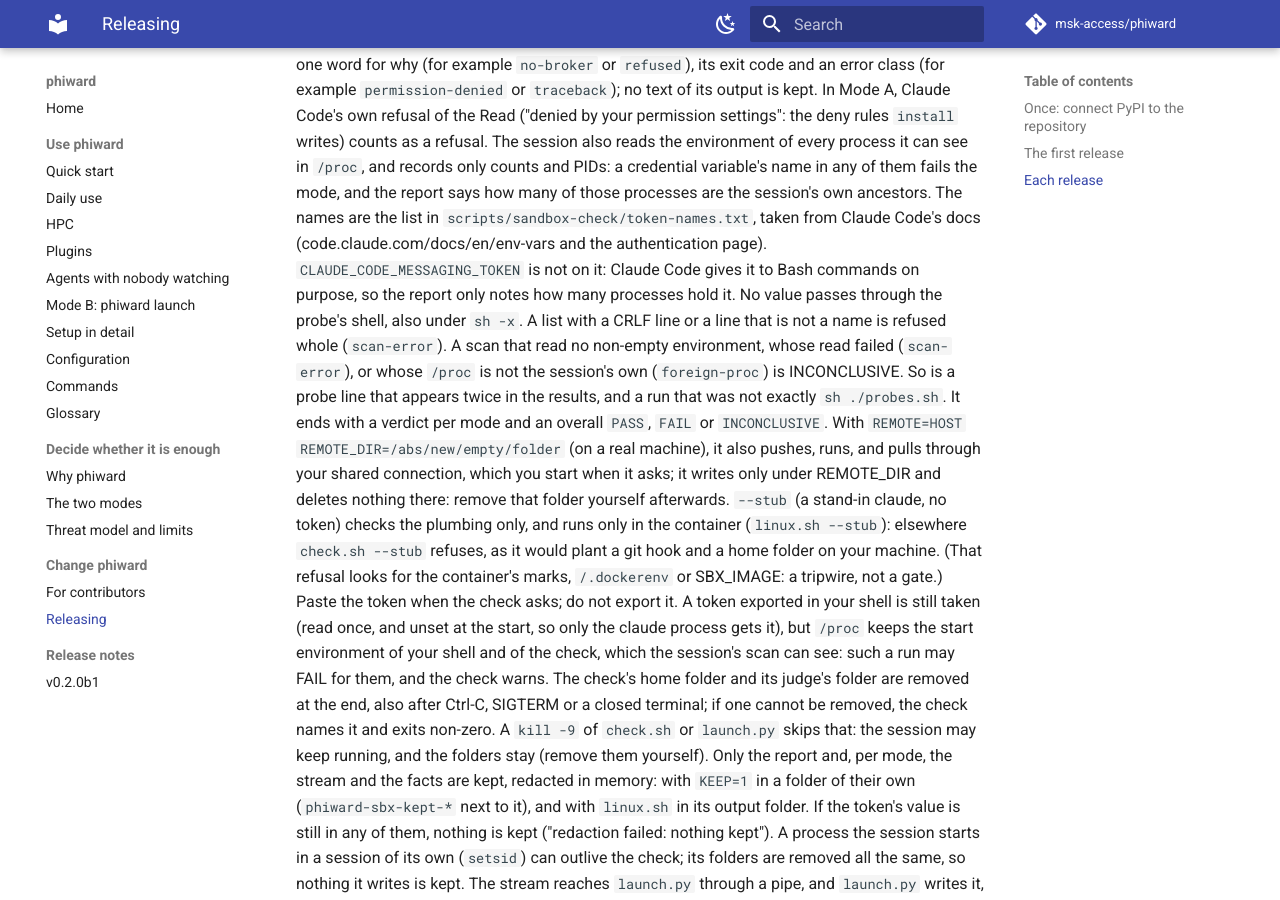
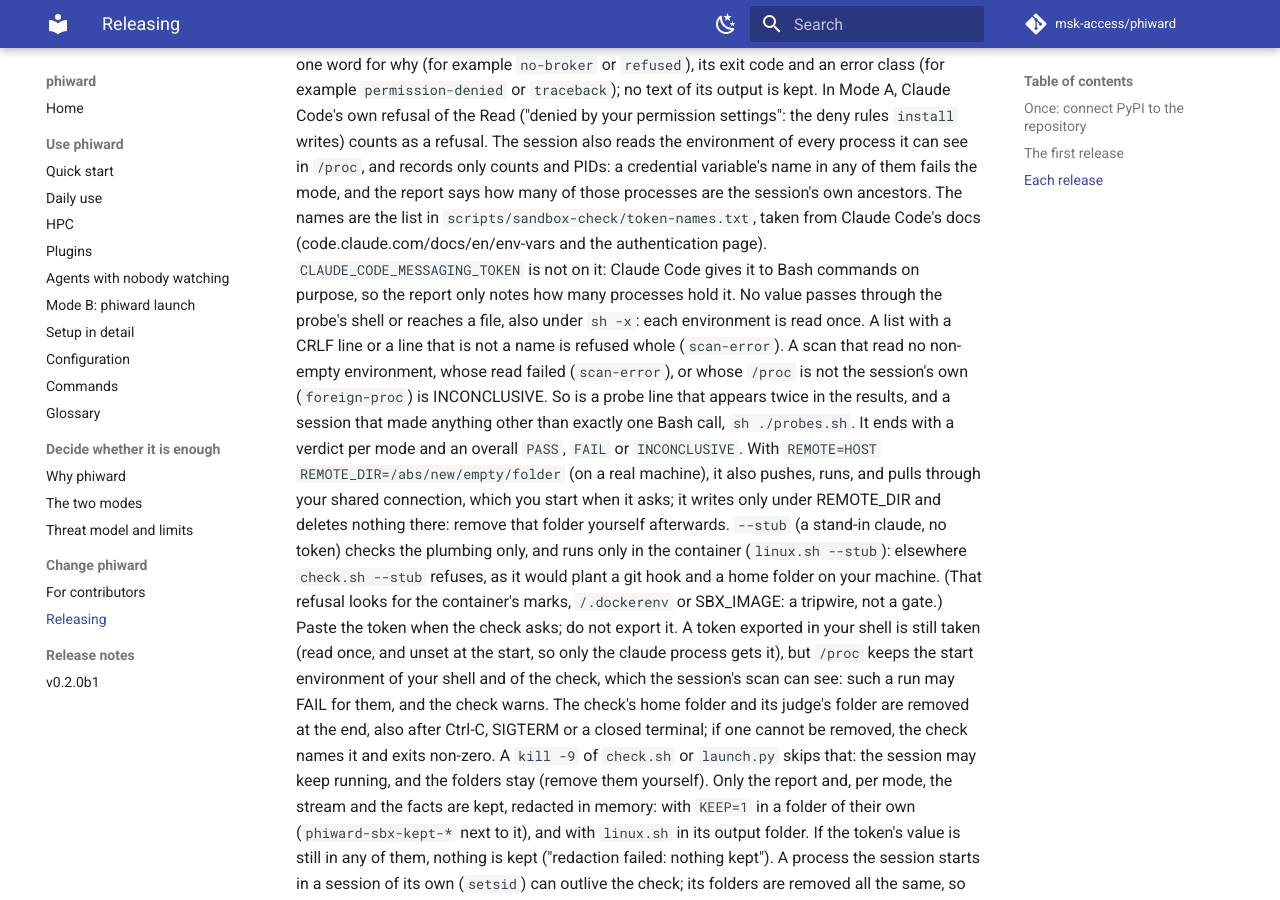
Before and after one commit to msk-access/phiward, an MkDocs documentation site: the page built from docs/releasing.md, in a window 1280 px wide and 900 px high, scrolled down 2330 px. Built offline with MkDocs 1.6.1 and Material for MkDocs 9.7.7, drawn with Linux system fonts in a browser that asks for light colours; comment, search, counter and statistics services are not loaded; the version menu is left out.

Commit message:
fix(sandbox-check): one Bash call only; one read of each environ
- judge.py: the session must make exactly one Bash call, and its command
  must be exactly `sh ./probes.sh`; anything else is INCONCLUSIVE (the
  report says how many calls). Another call could edit probes.sh before
  it runs, or rewrite results.txt in place after it. Mode A and Mode B
  share this path; no other session of the check is judged.
- probes.sh: each environ is opened once, by one pipeline: tr feeds awk,
  which prints only the line count and the two match counts, and tr's
  status comes back on fd 3. A refused open is counted as refused; any
  other failure of that read is a scan error, and that process is not
  counted as readable. No value reaches the shell or a file.

Changed expectation: test_probe_a_grep_error_is_a_scan_error_not_no_name
planted a grep that fails on the token-name pattern and expected
readable=1 with scan-error=1. The match is now awk's, so the plant is an
awk that fails, and a failed read is no longer counted as readable:
the test (renamed ..._matcher_error_...) expects readable=0, scan-error=1.

```diff
--- a/docs/releasing.md
+++ b/docs/releasing.md
@@ -95,11 +95,11 @@ Then push `main`, `develop` and the tag.
    taken from Claude Code's docs (code.claude.com/docs/en/env-vars and the authentication
    page). `CLAUDE_CODE_MESSAGING_TOKEN` is not on it: Claude Code gives it to Bash commands on
    purpose, so the report only notes how many processes hold it. No value passes through the
-   probe's shell, also under `sh -x`. A list with a CRLF line or a line that is not a name is
+   probe's shell or reaches a file, also under `sh -x`: each environment is read once. A list with a CRLF line or a line that is not a name is
    refused whole (`scan-error`). A scan that read no non-empty environment, whose read failed
    (`scan-error`), or whose `/proc` is not the session's own (`foreign-proc`) is INCONCLUSIVE.
-   So is a probe line that appears twice in the results, and a run that was not exactly
-   `sh ./probes.sh`.
+   So is a probe line that appears twice in the results, and a session that made anything
+   other than exactly one Bash call, `sh ./probes.sh`.
    It ends with a verdict per mode and an overall `PASS`, `FAIL` or `INCONCLUSIVE`.
    With `REMOTE=HOST REMOTE_DIR=/abs/new/empty/folder` (on a real machine), it also pushes,
    runs, and pulls through your shared connection, which you start when it asks; it writes only
```
Also changed, not shown: 3 other files.
